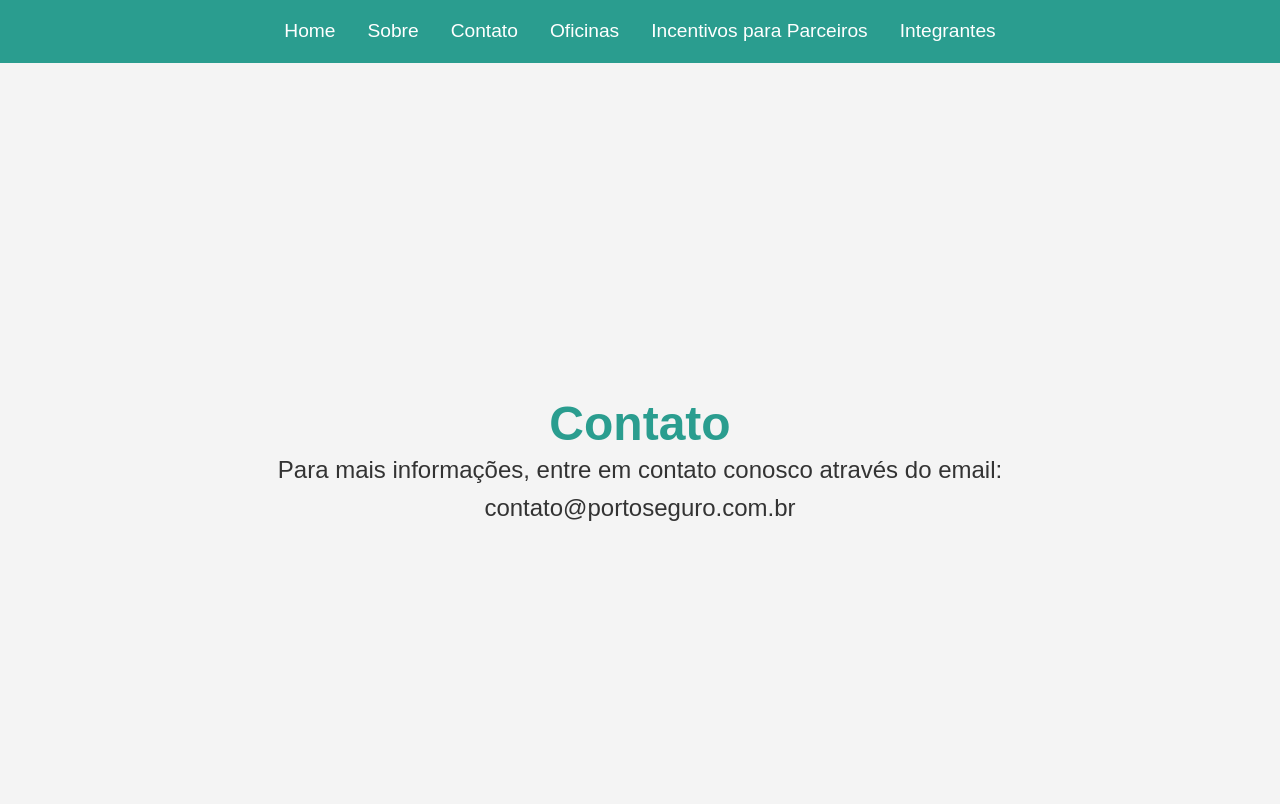
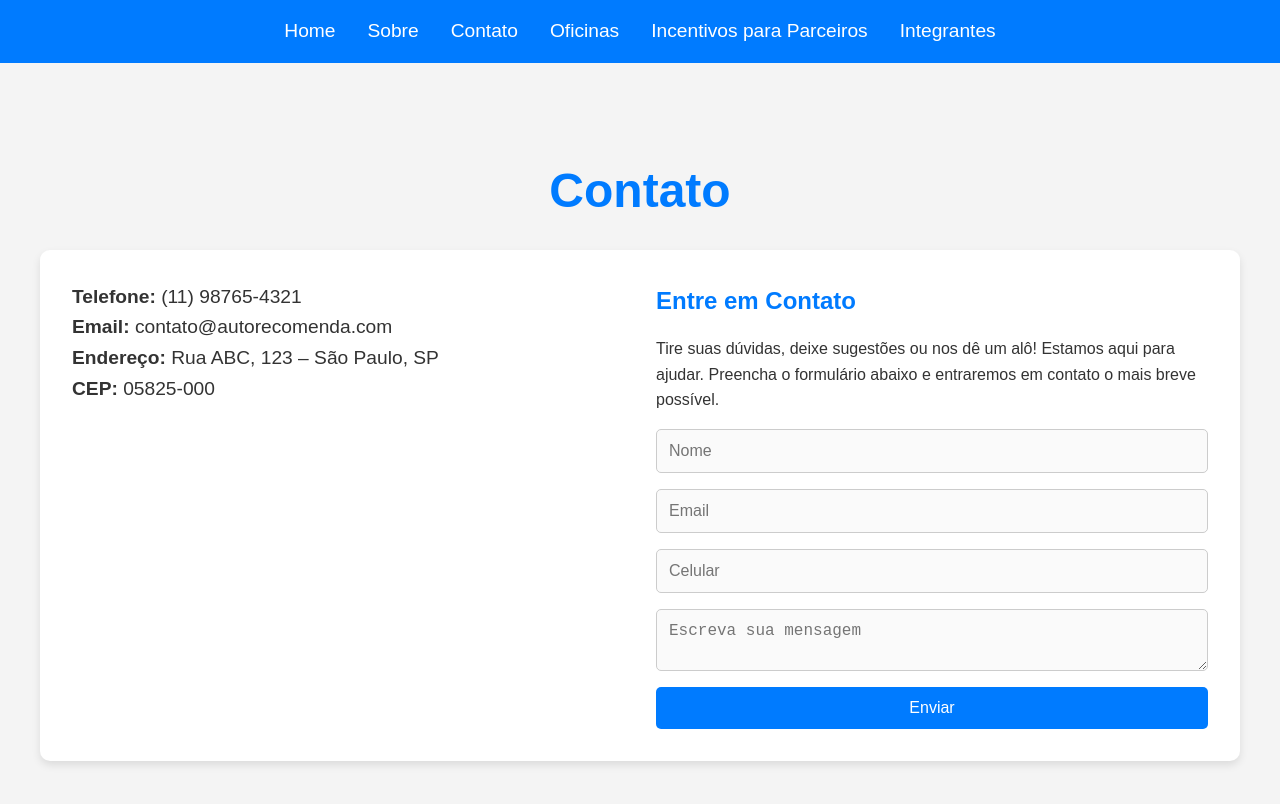
Before and after one commit to kauameloo/autorecomenda, a React (Vite) app: page /contact in a window 1280 px wide. Shown: the top 804 px of the page. Built offline with nearby package versions, Linux system fonts and the light colour scheme.

Commit message:
formulário da pagina contatos feito

```diff
--- a/src/components/Navbar/Navbar.tsx
+++ b/src/components/Navbar/Navbar.tsx
@@ -4,7 +4,7 @@ import { Link } from 'react-router-dom';
 import styled from 'styled-components';
 
 const Nav = styled.nav`
-  background-color: #2a9d8f;
+  background-color: #007BFF;
   padding: 1rem;
   width: 100vw;  // Garantindo que ocupe a largura total da tela
 `;
--- a/src/pages/About.tsx
+++ b/src/pages/About.tsx
@@ -1,35 +1,57 @@
-// src/pages/About.tsx
 import React from 'react';
 import styled from 'styled-components';
 
 const Section = styled.section`
-  width: 100vw;  // Ocupa a largura total da tela
-  min-height: 100vh;  // Ocupa a altura total da tela
+  width: 100vw;
+  min-height: 100vh;
   padding: 2rem;
   display: flex;
   flex-direction: column;
-  justify-content: center;  // Centraliza verticalmente
-  align-items: center;  // Centraliza horizontalmente
-  background-color: #f4f4f4;  // Cor de fundo
+  justify-content: center;
+  align-items: center;
+  background-color: #f4f4f4;
+`;
+
+const Container = styled.div`
+  display: flex;
+  justify-content: space-around;
+  align-items: flex-start;
+  width: 100%;
+  max-width: 1200px;
+  padding: 2rem;
+  background-color: white;
+  box-shadow: 0 4px 8px rgba(0, 0, 0, 0.1);
+  border-radius: 10px;
+
+  @media (max-width: 768px) {
+    flex-direction: column;
+    align-items: center;
+  }
 `;
 
 const Title = styled.h1`
   color: #2a9d8f;
   font-size: 3rem;
   text-align: center;
+  margin-bottom: 2rem;
 
   @media (max-width: 768px) {
     font-size: 2rem;
   }
 `;
 
-const Text = styled.p`
-  font-size: 1.5rem;
-  text-align: center;
-  max-width: 800px;  // Limita a largura do texto para melhor leitura
+const Text = styled.div`
+  flex: 1;
+  margin-right: 2rem;
+  text-align: left;
+
+  p {
+    font-size: 1.2rem;
+  }
 
   @media (max-width: 768px) {
-    font-size: 1.2rem;
+    text-align: center;
+    margin-right: 0;
   }
 `;
 
@@ -37,7 +59,21 @@ const About: React.FC = () => {
   return (
     <Section>
       <Title>Sobre Nós</Title>
-      <Text>Este é o sistema de oficinas da Porto Seguro, que tem como objetivo conectar clientes a oficinas parceiras de confiança.</Text>
+      <Container>
+        <Text>
+          <p>
+            AutoRecomenda é uma plataforma de classificação de oficinas automotivas que visa conectar os melhores
+            serviços automotivos aos clientes. Acreditamos na qualidade, transparência e facilidade para o consumidor.
+          </p>
+          <p>
+            Com uma rede de oficinas altamente recomendadas, garantimos que você encontre os melhores serviços para
+            cuidar do seu carro. Nosso objetivo é garantir a confiança e a satisfação dos nossos clientes.
+          </p>
+          <p>
+            Fundada em 2024, nossa missão é construir um ambiente seguro e confiável para todos os motoristas.
+          </p>
+        </Text>
+      </Container>
     </Section>
   );
 };
--- a/src/pages/Contact.tsx
+++ b/src/pages/Contact.tsx
@@ -1,5 +1,4 @@
-// src/pages/Contact.tsx
-import React from 'react';
+import React, { useState } from 'react';
 import styled from 'styled-components';
 
 const Section = styled.section`
@@ -13,31 +12,177 @@ const Section = styled.section`
   background-color: #f4f4f4;
 `;
 
+const Container = styled.div`
+  display: flex;
+  justify-content: space-around;
+  align-items: flex-start;
+  width: 100%;
+  max-width: 1200px;
+  padding: 2rem;
+  background-color: white;
+  box-shadow: 0 4px 8px rgba(0, 0, 0, 0.1);
+  border-radius: 10px;
+
+  @media (max-width: 768px) {
+    flex-direction: column;
+    align-items: center;
+  }
+`;
+
 const Title = styled.h1`
-  color: #2a9d8f;
+  color: #007BFF;
   font-size: 3rem;
   text-align: center;
+  margin-bottom: 2rem;
 
   @media (max-width: 768px) {
     font-size: 2rem;
   }
 `;
 
-const Text = styled.p`
-  font-size: 1.5rem;
-  text-align: center;
-  max-width: 800px;
+const Info = styled.div`
+  flex: 1;
+  margin-right: 2rem;
+  text-align: left;
+
+  p {
+    font-size: 1.2rem;
+  }
 
   @media (max-width: 768px) {
-    font-size: 1.2rem;
+    text-align: center;
+    margin-right: 0;
+  }
+`;
+
+const FormContainer = styled.div`
+  flex: 1;
+`;
+
+const FormTitle = styled.h2`
+  color: #007BFF;
+  margin-bottom: 1rem;
+  text-align: left;
+
+  @media (max-width: 768px) {
+    text-align: center;
+  }
+`;
+
+const FormDescription = styled.p`
+  font-size: 1rem;
+  margin-bottom: 1rem;
+  text-align: left;
+
+  @media (max-width: 768px) {
+    text-align: center;
+  }
+`;
+
+const Form = styled.form`
+  display: flex;
+  flex-direction: column;
+  width: 100%;
+
+  input,
+  textarea {
+    margin-bottom: 1rem;
+    padding: 0.75rem;
+    font-size: 1rem;
+    border-radius: 5px;
+    border: 1px solid #ccc;
+    background-color: #fafafa;
+    width: 100%;
+  }
+
+  button {
+    padding: 0.75rem;
+    background-color: #007BFF;
+    color: white;
+    font-size: 1rem;
+    border: none;
+    border-radius: 5px;
+    cursor: pointer;
+
+    &:hover {
+      background-color: #007BFF;
+    }
   }
 `;
 
 const Contact: React.FC = () => {
+  const [formData, setFormData] = useState({
+    name: '',
+    email: '',
+    phone: '',
+    message: ''
+  });
+
+  const handleChange = (e: React.ChangeEvent<HTMLInputElement | HTMLTextAreaElement>) => {
+    const { name, value } = e.target;
+    setFormData({ ...formData, [name]: value });
+  };
+
+  const handleSubmit = (e: React.FormEvent) => {
+    e.preventDefault();
+    console.log(formData);
+    alert('Formulário enviado com sucesso!');
+  };
+
   return (
     <Section>
       <Title>Contato</Title>
-      <Text>Para mais informações, entre em contato conosco através do email: contato@portoseguro.com.br</Text>
+      <Container>
+        <Info>
+          <p><strong>Telefone:</strong> (11) 98765-4321</p>
+          <p><strong>Email:</strong> contato@autorecomenda.com</p>
+          <p><strong>Endereço:</strong> Rua ABC, 123 – São Paulo, SP</p>
+          <p><strong>CEP:</strong> 05825-000</p>
+        </Info>
+
+        <FormContainer>
+          <FormTitle>Entre em Contato</FormTitle>
+          <FormDescription>
+            Tire suas dúvidas, deixe sugestões ou nos dê um alô! Estamos aqui para ajudar.
+            Preencha o formulário abaixo e entraremos em contato o mais breve possível.
+          </FormDescription>
+
+          <Form onSubmit={handleSubmit}>
+            <input
+              type="text"
+              name="name"
+              placeholder="Nome"
+              value={formData.name}
+              onChange={handleChange}
+              required
+            />
+            <input
+              type="email"
+              name="email"
+              placeholder="Email"
+              value={formData.email}
+              onChange={handleChange}
+              required
+            />
+            <input
+              type="tel"
+              name="phone"
+              placeholder="Celular"
+              value={formData.phone}
+              onChange={handleChange}
+              required
+            />
+            <textarea
+              name="message"
+              placeholder="Escreva sua mensagem"
+              value={formData.message}
+              onChange={handleChange}
+              required
+            />
+            <button type="submit">Enviar</button>
+          </Form>
+        </FormContainer>
+      </Container>
     </Section>
   );
 };
--- a/src/pages/GroupMembers.tsx
+++ b/src/pages/GroupMembers.tsx
@@ -14,7 +14,7 @@ const Section = styled.section`
 `;
 
 const Title = styled.h1`
-  color: #2a9d8f;
+  color: #007BFF;
   font-size: 3rem;
   text-align: center;
 
@@ -23,36 +23,45 @@ const Title = styled.h1`
   }
 `;
 
-const MemberList = styled.ul`
-  list-style: none;
-  padding: 0;
-  margin-top: 2rem;
+const MemberContainer = styled.div`
   display: flex;
-  flex-direction: column;
-  align-items: center;
+  flex-wrap: wrap;
+  justify-content: center;
+  gap: 2rem;
 `;
 
-const MemberItem = styled.li`
-  font-size: 1.5rem;
-  margin: 0.5rem 0;
-
-  @media (max-width: 768px) {
-    font-size: 1.2rem;
-  }
+const MemberCard = styled.div`
+  background-color: #fff;
+  border: 1px solid #ddd;
+  padding: 1.5rem;
+  width: 300px;
+  box-shadow: 0 2px 5px rgba(0, 0, 0, 0.1);
 `;
 
-const Group: React.FC = () => {
+const MemberName = styled.h3`
+  color: #264653;
+`;
+
+const GroupMembers: React.FC = () => {
+  const members = [
+    { id: 1, name: 'João Silva', role: 'Desenvolvedor Front-End' },
+    { id: 2, name: 'Maria Souza', role: 'Desenvolvedora Back-End' },
+    { id: 3, name: 'Carlos Pereira', role: 'UX/UI Designer' },
+  ];
+
   return (
     <Section>
       <Title>Integrantes do Projeto</Title>
-      <MemberList>
-        <MemberItem>João Silva</MemberItem>
-        <MemberItem>Maria Oliveira</MemberItem>
-        <MemberItem>Carlos Pereira</MemberItem>
-        <MemberItem>Ana Costa</MemberItem>
-      </MemberList>
+      <MemberContainer>
+        {members.map(member => (
+          <MemberCard key={member.id}>
+            <MemberName>{member.name}</MemberName>
+            <p>Função: {member.role}</p>
+          </MemberCard>
+        ))}
+      </MemberContainer>
     </Section>
   );
 };
 
-export default Group;
+export default GroupMembers;
--- a/src/pages/Home.tsx
+++ b/src/pages/Home.tsx
@@ -15,7 +15,7 @@ const Section = styled.section`
 `;
 
 const Title = styled.h1`
-  color: #2a9d8f;
+  color: #007BFF;
   font-size: 3rem;
   text-align: center;
 
@@ -36,7 +36,7 @@ const Subtitle = styled.p`
 `;
 
 const Button = styled(Link)`
-  background-color: #264653;
+  background-color: #007BFF;
   color: white;
   padding: 1rem 2rem;
   text-decoration: none;
@@ -47,7 +47,7 @@ const Button = styled(Link)`
   display: inline-block;
 
   &:hover {
-    background-color: #2a9d8f;
+    background-color: #949c9e;
   }
 
   @media (max-width: 768px) {
--- a/src/pages/PartnerIncentive.tsx
+++ b/src/pages/PartnerIncentive.tsx
@@ -1,4 +1,4 @@
-// src/pages/PartnerIncentive.tsx
+// src/pages/Incentives.tsx
 import React from 'react';
 import styled from 'styled-components';
 
@@ -14,7 +14,7 @@ const Section = styled.section`
 `;
 
 const Title = styled.h1`
-  color: #2a9d8f;
+  color: #007BFF;
   font-size: 3rem;
   text-align: center;
 
@@ -23,13 +23,64 @@ const Title = styled.h1`
   }
 `;
 
-const PartnerIncentive: React.FC = () => {
+const Container = styled.div`
+gap: 20px;
+  display: flex;
+  flex-direction: column;
+  justify-content: space-around;
+  align-items: center;
+  width: 100%;
+  max-width: 1200px;
+  padding: 2rem;
+  background-color: white;
+  box-shadow: 0 4px 8px rgba(0, 0, 0, 0.1);
+  border-radius: 10px;
+
+  @media (max-width: 768px) {
+    flex-direction: column;
+    align-items: center;
+  }
+`;
+
+const Text = styled.p`
+  font-size: 1.5rem;
+  text-align: left;
+  max-width: 800px;
+  margin-bottom: 2rem;
+
+  @media (max-width: 768px) {
+    font-size: 1.2rem;
+  }
+`;
+
+const Incentives: React.FC = () => {
   return (
     <Section>
-      <Title>Incentivos para Oficinas Parceiras</Title>
-      <p>Descubra os benefícios de ser uma oficina parceira da Porto Seguro.</p>
+      <Container>
+      <Title>Por que fazer parte do nosso time?</Title>
+
+      <Text>
+        <strong>Programa de Incentivos e Bonificações:</strong>
+        Oferecemos descontos em produtos e serviços, como peças, ferramentas e insumos, para oficinas parceiras que demonstram
+        fidelidade ao sistema da seguradora. Além disso, premiamos oficinas com bom desempenho por meio de bonificações baseadas
+        na qualidade dos serviços prestados, como avaliações de clientes e cumprimento de prazos.
+      </Text>
+
+      <Text>
+        <strong>Treinamento e Certificações:</strong>
+        Disponibilizamos programas de treinamento, presenciais e online, para garantir que as oficinas estejam sempre atualizadas
+        com as melhores práticas e novas tecnologias automotivas. Além disso, oferecemos certificações exclusivas reconhecidas pela
+        seguradora, que destacam a oficina como um centro de excelência.
+      </Text>
+
+      <Text>
+        <strong>Sistema de Gestão Financeira:</strong>
+        Nossas ferramentas financeiras permitem pagamentos rápidos e simplificados para serviços prestados. Também oferecemos
+        recursos para o controle de custos operacionais, ajudando as oficinas a prever lucros e otimizar a gestão financeira.
+      </Text>
+      </Container>
     </Section>
   );
 };
 
-export default PartnerIncentive;
+export default Incentives;
--- a/src/pages/WorkshopList.tsx
+++ b/src/pages/WorkshopList.tsx
@@ -14,7 +14,7 @@ const Section = styled.section`
 `;
 
 const Title = styled.h1`
-  color: #2a9d8f;
+  color: #007BFF;
   font-size: 3rem;
   text-align: center;
 
@@ -23,11 +23,44 @@ const Title = styled.h1`
   }
 `;
 
+const WorkshopContainer = styled.div`
+  display: flex;
+  flex-wrap: wrap;
+  justify-content: center;
+  gap: 2rem;
+`;
+
+const WorkshopCard = styled.div`
+  background-color: #fff;
+  border: 1px solid #ddd;
+  padding: 1.5rem;
+  width: 300px;
+  box-shadow: 0 2px 5px rgba(0, 0, 0, 0.1);
+`;
+
+const WorkshopName = styled.h3`
+  color: #264653;
+`;
+
 const WorkshopList: React.FC = () => {
+  const workshops = [
+    { id: 1, name: 'Oficina do Zé', location: 'São Paulo, SP', rating: 4.8 },
+    { id: 2, name: 'Auto Mecânica Avenida', location: 'Rio de Janeiro, RJ', rating: 4.5 },
+    { id: 3, name: 'Centro Automotivo XPTO', location: 'Belo Horizonte, MG', rating: 4.7 },
+  ];
+
   return (
     <Section>
-      <Title>Oficinas Parceiras</Title>
-      <p>Aqui está uma lista de oficinas parceiras da Porto Seguro.</p>
+      <Title>Oficinas Próximas</Title>
+      <WorkshopContainer>
+        {workshops.map(workshop => (
+          <WorkshopCard key={workshop.id}>
+            <WorkshopName>{workshop.name}</WorkshopName>
+            <p>Local: {workshop.location}</p>
+            <p>Avaliação: {workshop.rating} ⭐</p>
+          </WorkshopCard>
+        ))}
+      </WorkshopContainer>
     </Section>
   );
 };
```
